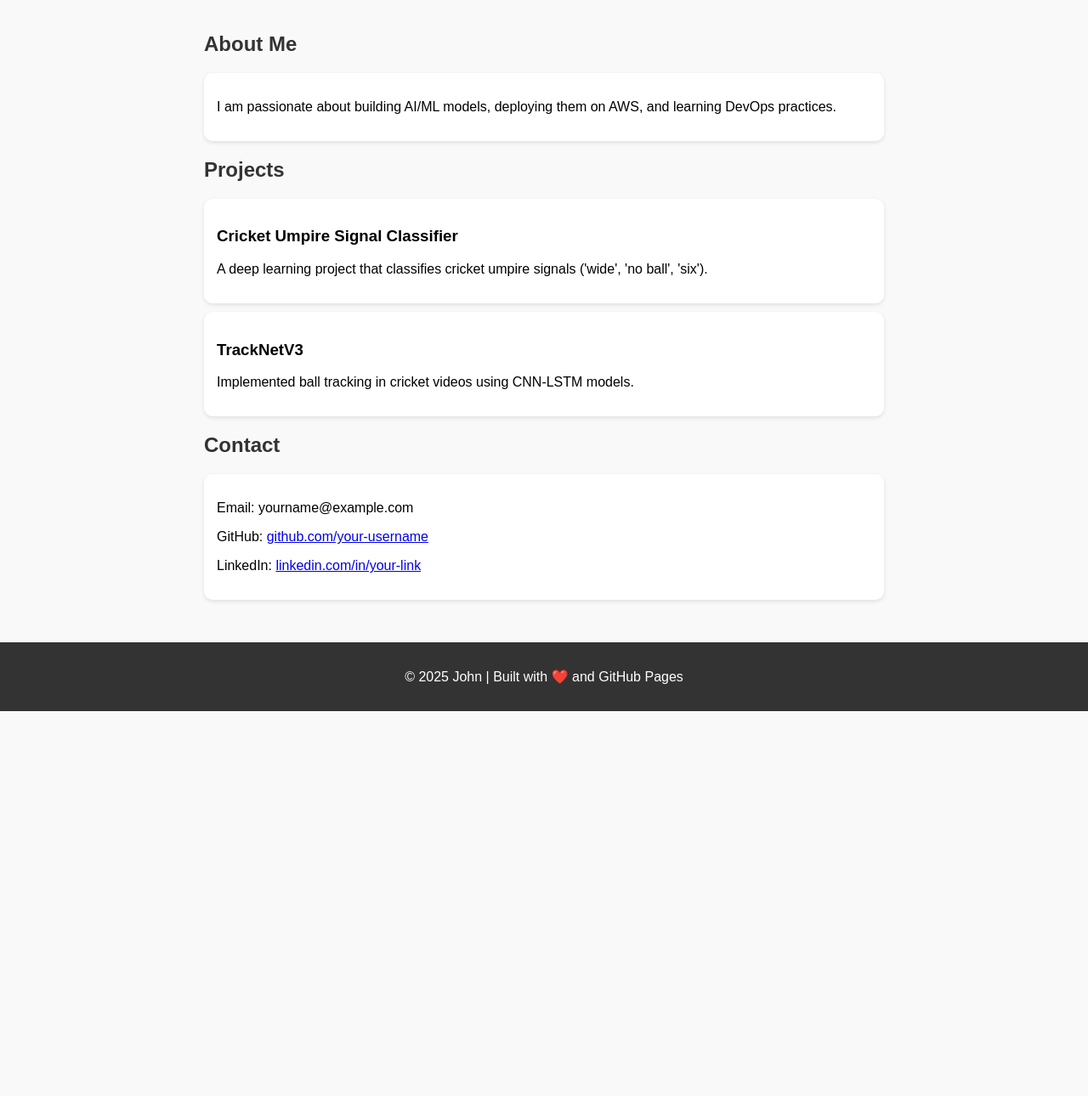
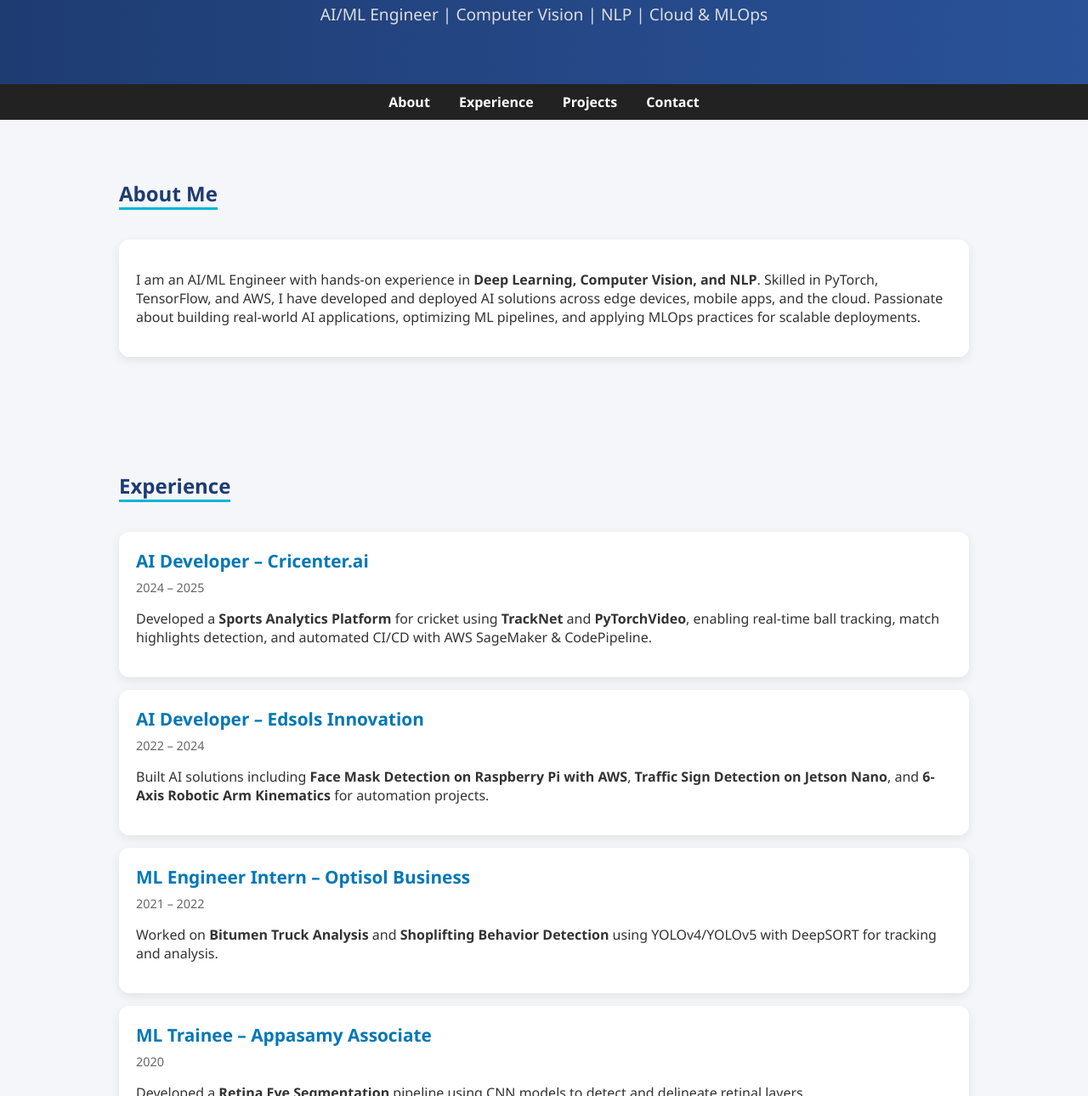
Before and after one commit to arunmack789/arunmack789.github.io, a plain HTML site: page index.html in a window 1280 px wide. Shown: the part 157-1447 px from the top of the page at 85% size. Before the commit the page ends 994 px from the top, so only its background shows below. Drawn offline with Linux system fonts and the light colour scheme.

Commit message:
Update index.html

```diff
--- a/index.html
+++ b/index.html
@@ -3,48 +3,133 @@
 <head>
   <meta charset="UTF-8">
   <meta name="viewport" content="width=device-width, initial-scale=1.0">
-  <title>My Portfolio</title>
+  <title>Arunkumar | Portfolio</title>
   <style>
-    body { font-family: Arial, sans-serif; margin: 0; padding: 0; background: #f9f9f9; }
-    header { background: #333; color: #fff; padding: 20px; text-align: center; }
-    section { padding: 20px; max-width: 800px; margin: auto; }
-    h1, h2 { color: #333; }
-    .card { background: #fff; padding: 15px; margin: 10px 0; border-radius: 10px; box-shadow: 0 2px 5px rgba(0,0,0,0.1); }
-    footer { background: #333; color: #fff; text-align: center; padding: 15px; margin-top: 20px; }
+    body { font-family: 'Segoe UI', sans-serif; margin: 0; padding: 0; background: #f4f6f9; color: #333; }
+    header { background: linear-gradient(90deg, #1e3c72, #2a5298); color: #fff; padding: 50px 20px; text-align: center; }
+    header h1 { font-size: 2.8em; margin-bottom: 10px; }
+    header p { font-size: 1.2em; color: #ddd; }
+    nav { background: #222; padding: 10px; text-align: center; position: sticky; top: 0; }
+    nav a { color: #fff; margin: 0 15px; text-decoration: none; font-weight: bold; }
+    nav a:hover { color: #00b4d8; }
+    section { padding: 50px 20px; max-width: 1000px; margin: auto; }
+    h2 { color: #1e3c72; border-bottom: 3px solid #00b4d8; display: inline-block; margin-bottom: 20px; }
+    .card { background: #fff; padding: 20px; margin: 15px 0; border-radius: 12px; box-shadow: 0 4px 12px rgba(0,0,0,0.08); transition: transform 0.2s ease; }
+    .card:hover { transform: translateY(-5px); }
+    .project-title { font-size: 1.3em; font-weight: bold; color: #0077b6; margin-bottom: 8px; }
+    .timeline { color: #666; font-size: 0.9em; margin-bottom: 10px; }
+    footer { background: #222; color: #fff; text-align: center; padding: 20px; margin-top: 40px; }
+    footer a { color: #00b4d8; text-decoration: none; }
+    .contact-links a { margin-right: 15px; font-weight: bold; color: #0077b6; }
+    .contact-links a:hover { text-decoration: underline; }
   </style>
 </head>
 <body>
+
+  <!-- Header -->
   <header>
-    <h1>Hi, I'm John 👋</h1>
-    <p>AI/ML Engineer | DevOps Learner | Cloud Enthusiast</p>
+    <h1>Arunkumar 👋</h1>
+    <p>AI/ML Engineer | Computer Vision | NLP | Cloud & MLOps</p>
   </header>
 
-  <section>
+  <!-- Navigation -->
+  <nav>
+    <a href="#about">About</a>
+    <a href="#experience">Experience</a>
+    <a href="#projects">Projects</a>
+    <a href="#contact">Contact</a>
+  </nav>
+
+  <!-- About -->
+  <section id="about">
     <h2>About Me</h2>
     <div class="card">
-      <p>I am passionate about building AI/ML models, deploying them on AWS, and learning DevOps practices.</p>
+      <p>I am an AI/ML Engineer with hands-on experience in <b>Deep Learning, Computer Vision, and NLP</b>.
+         Skilled in PyTorch, TensorFlow, and AWS, I have developed and deployed AI solutions across edge devices, mobile apps, and the cloud.
+         Passionate about building real-world AI applications, optimizing ML pipelines, and applying MLOps practices for scalable deployments.</p>
     </div>
+  </section>
 
+  <!-- Experience -->
+  <section id="experience">
+    <h2>Experience</h2>
+    <div class="card">
+      <div class="project-title">AI Developer – Cricenter.ai</div>
+      <div class="timeline">2024 – 2025</div>
+      <p>Developed a <b>Sports Analytics Platform</b> for cricket using <b>TrackNet</b> and <b>PyTorchVideo</b>,
+         enabling real-time ball tracking, match highlights detection, and automated CI/CD with AWS SageMaker & CodePipeline.</p>
+    </div>
+    <div class="card">
+      <div class="project-title">AI Developer – Edsols Innovation</div>
+      <div class="timeline">2022 – 2024</div>
+      <p>Built AI solutions including <b>Face Mask Detection on Raspberry Pi with AWS</b>,
+         <b>Traffic Sign Detection on Jetson Nano</b>, and <b>6-Axis Robotic Arm Kinematics</b> for automation projects.</p>
+    </div>
+    <div class="card">
+      <div class="project-title">ML Engineer Intern – Optisol Business</div>
+      <div class="timeline">2021 – 2022</div>
+      <p>Worked on <b>Bitumen Truck Analysis</b> and <b>Shoplifting Behavior Detection</b> using YOLOv4/YOLOv5 with DeepSORT for tracking and analysis.</p>
+    </div>
+    <div class="card">
+      <div class="project-title">ML Trainee – Appasamy Associate</div>
+      <div class="timeline">2020</div>
+      <p>Developed a <b>Retina Eye Segmentation</b> pipeline using CNN models to detect and delineate retinal layers.</p>
+    </div>
+  </section>
+
+  <!-- Projects -->
+  <section id="projects">
     <h2>Projects</h2>
     <div class="card">
-      <h3>Cricket Umpire Signal Classifier</h3>
-      <p>A deep learning project that classifies cricket umpire signals ('wide', 'no ball', 'six').</p>
+      <div class="project-title">📄 Document Q&A with Gemini + LangChain</div>
+      <p>Streamlit-based app for Q&A on PDFs using <b>Gemini LLM + RAG + FAISS</b>.
+         <a href="https://github.com/arunmack789/Basic-Rag-for-Q-A-document" target="_blank">GitHub</a></p>
     </div>
     <div class="card">
-      <h3>TrackNetV3</h3>
-      <p>Implemented ball tracking in cricket videos using CNN-LSTM models.</p>
+      <div class="project-title">🤖 Android Chatbot with Gemma LLM</div>
+      <p>Deployed <b>Gemma 3B LLM</b> as a chatbot on Android (TFLite, MediaPipe), achieving low-latency edge inference.
+         <a href="https://shorturl.at/0D7GI" target="_blank">Demo Video</a></p>
     </div>
+    <div class="card">
+      <div class="project-title">⚡ Sports Analytics – Ball Tracking & Highlights</div>
+      <p>Real-time cricket analytics using <b>TrackNet + PyTorchVideo</b>, deployed on AWS SageMaker.</p>
+    </div>
+    <div class="card">
+      <div class="project-title">🛒 Shoplifting Behavior Detection</div>
+      <p>YOLOv5 + DeepSORT pipeline to detect bags & trolleys in retail, achieving 89% accuracy.</p>
+    </div>
+    <div class="card">
+      <div class="project-title">🚦 Traffic Sign Detection (Jetson Nano)</div>
+      <p>SSD MobileNet-based detection deployed on Jetson Nano with live video inference.</p>
+    </div>
+    <div class="card">
+      <div class="project-title">🤝 Face Mask Detection with Temperature Monitoring</div>
+      <p>IoT + Cloud system deployed on Raspberry Pi with <b>AWS Lambda + RDS</b>.</p>
+    </div>
+    <div class="card">
+      <div class="project-title">📦 Barcode & QR Code Recognition</div>
+      <p>Lightweight NanoDet + ONNX model for robust barcode recognition in invoices.</p>
+    </div>
+    <div class="card">
+      <div class="project-title">🦾 6-Axis Robotic Arm Kinematics</div>
+      <p>Forward & inverse kinematics for robotic arm control with Python and Sympy.</p>
+    </div>
+  </section>
 
+  <!-- Contact -->
+  <section id="contact">
     <h2>Contact</h2>
-    <div class="card">
-      <p>Email: yourname@example.com</p>
-      <p>GitHub: <a href="https://github.com/your-username" target="_blank">github.com/your-username</a></p>
+    <div class="card contact-links">
+      <p>Email: <a href="mailto:arunkumar97info@gmail.com">arunkumar97info@gmail.com</a></p>
+      <p>GitHub: <a href="https://github.com/arunmack789" target="_blank">github.com/arunmack789</a></p>
       <p>LinkedIn: <a href="https://linkedin.com/in/your-link" target="_blank">linkedin.com/in/your-link</a></p>
     </div>
   </section>
 
+  <!-- Footer -->
   <footer>
-    <p>© 2025 John | Built with ❤️ and GitHub Pages</p>
+    <p>© 2025 Arunkumar | Built with ❤️ using HTML & GitHub Pages</p>
   </footer>
+
 </body>
 </html>
```
